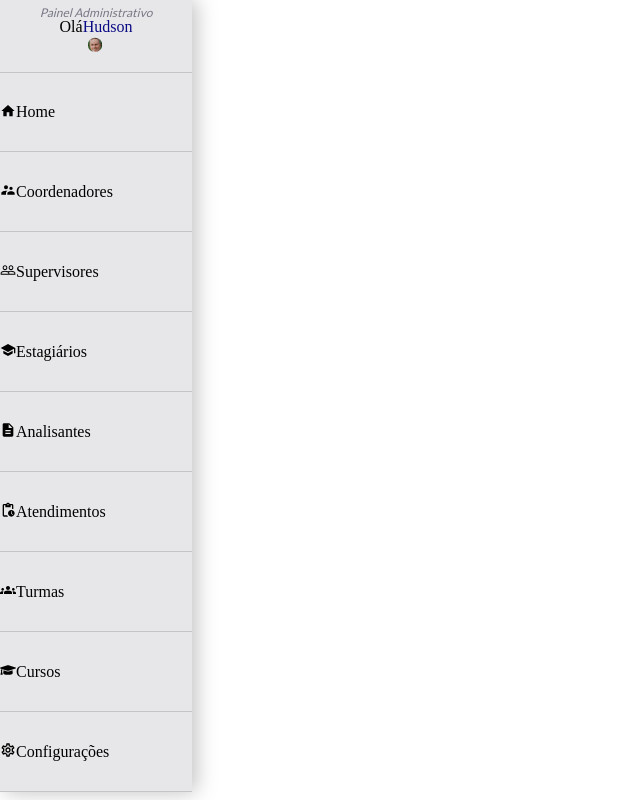
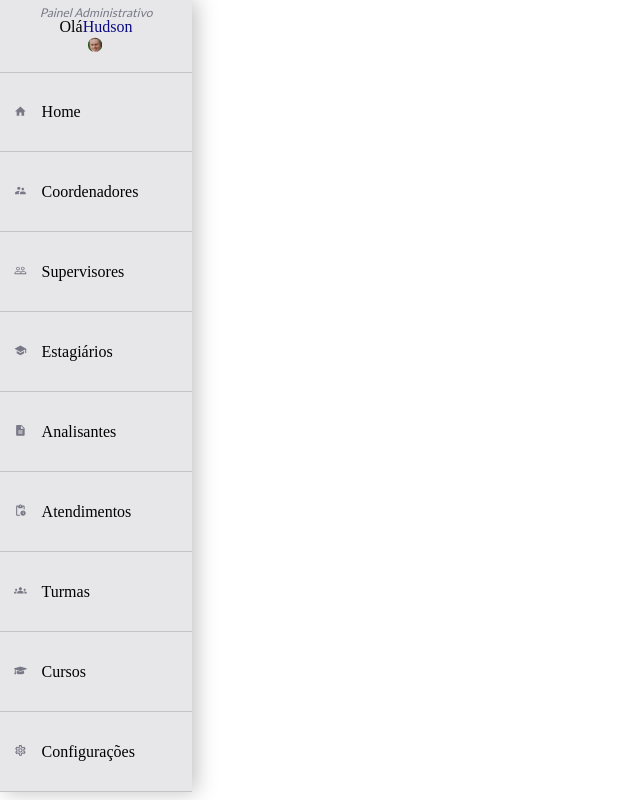
Before and after one commit to thiago-mfernandes/CepCop-React, a React (Create React App) app in the folder cepcop-react/: page / in a window 1280 px wide. Shown: the whole page, without its empty margins (0-640 px from the left). Built offline with nearby package versions, Linux system fonts and the light colour scheme.

Commit message:
styled component NavItem e NavIcon implementados

```diff
--- a/cepcop-react/public/index.html
+++ b/cepcop-react/public/index.html
@@ -3,15 +3,19 @@
   <head>
     <meta charset="utf-8" />
     <meta name="viewport" content="width=device-width, initial-scale=1" />
+    <meta name="description" content="Sistema de atendimento do  CepCop" />
     <meta
-      name="description"
-      content="Web site created using create-react-app"
+      name="keywords"
+      content="Cepcop, Cliníca de Psícanálise, Psicanálise, Freud, Lacan, Psicólogo, Psicologia, Atendimento Psicológico"
     />
-    <link rel="preconnect" href="https://fonts.gstatic.com" crossorigin>
-    <link rel="preconnect" href="https://fonts.googleapis.com">
+    <link rel="preconnect" href="https://fonts.gstatic.com" crossorigin />
+    <link rel="preconnect" href="https://fonts.googleapis.com" />
     <link rel="apple-touch-icon" href="%PUBLIC_URL%/logo192.png" />
     <link rel="manifest" href="%PUBLIC_URL%/manifest.json" />
-    <link href="https://fonts.googleapis.com/css2?family=Fjalla+One&family=Lato&family=Montserrat:ital,wght@0,300;0,700;1,200&display=swap" rel="stylesheet">
+    <link
+      href="https://fonts.googleapis.com/css2?family=Fjalla+One&family=Lato&family=Montserrat:ital,wght@0,300;0,700;1,200&display=swap"
+      rel="stylesheet"
+    />
     <title>CepCop</title>
   </head>
   <body>
--- a/cepcop-react/src/components/Cabecalho/Navbar/index.tsx
+++ b/cepcop-react/src/components/Cabecalho/Navbar/index.tsx
@@ -1,7 +1,20 @@
-import { azulEscuroFosco, cinzaMedio } from "src/components/UI/variaveis";
+import {
+  azulEscuroFosco,
+  cinzaEscuro,
+  cinzaMedio,
+} from "src/components/UI/variaveis";
 import styled from "styled-components";
-import { MdDescription, MdGroups, MdHome, MdOutlineSettings, MdPendingActions, MdPeopleOutline, MdSchool, MdSupervisorAccount } from "react-icons/md";
-import { FaGraduationCap } from 'react-icons/fa'
+import {
+  MdDescription,
+  MdGroups,
+  MdHome,
+  MdOutlineSettings,
+  MdPendingActions,
+  MdPeopleOutline,
+  MdSchool,
+  MdSupervisorAccount,
+} from "react-icons/md";
+import { FaGraduationCap } from "react-icons/fa";
 
 const NavLista = styled.ul`
   display: flex;
@@ -74,6 +87,31 @@ const NavItem = styled.li`
   }
 `;
 
+const NavIcon = styled.i`
+  color: ${cinzaEscuro};
+  cursor: pointer;
+  font-size: 0.8rem;
+  padding: 0 7.5%;
+
+  //---------------------------------------------------->
+  @media screen and (max-width: 768px) {
+    padding: 0;
+  }
+`;
+
+const NavLink = styled.p`
+  color: ${cinzaEscuro};
+  font-size: 1rem;
+  font-family: "Lato", sans-serif;
+  text-decoration: none;
+  width: 100%;
+  //-------------------------------------------->
+  @media screen and (max-width: 768px) {
+    width: 75%;
+    padding-left: 10%;
+  }
+`;
+
 function Navbar() {
   const navItens = [
     { id: 1, icone: <MdHome />, nome: "Home" },
@@ -92,8 +130,8 @@ function Navbar() {
       <NavLista>
         {navItens.map((navitem, key) => (
           <NavItem key={key}>
-            <i>{navitem.icone}</i>
-            <p>{navitem.nome}</p>
+            <NavIcon>{navitem.icone}</NavIcon>
+            <p className="link-menu-nav">{navitem.nome}</p>
           </NavItem>
         ))}
       </NavLista>
```
